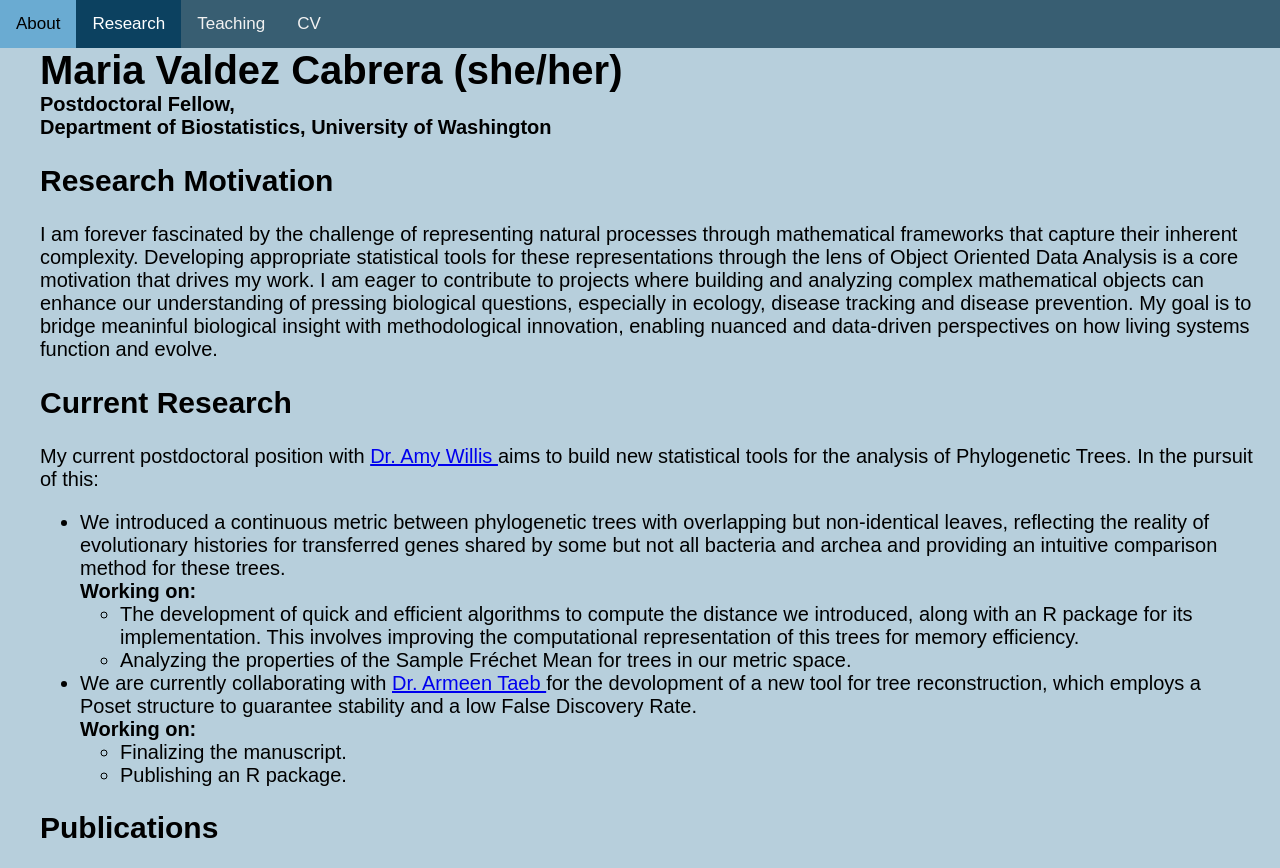
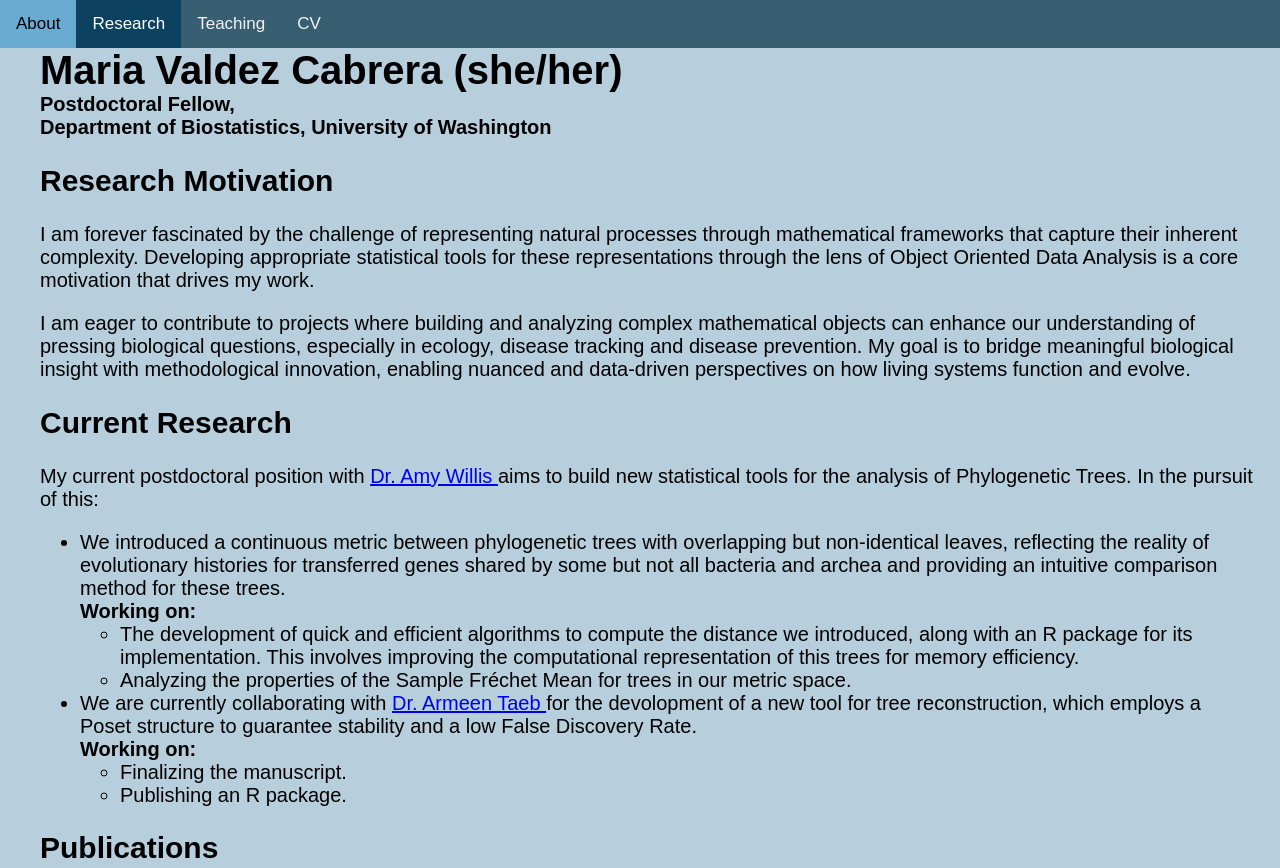
Before and after one commit to MariaAVC/MariaAVC.github.io, a plain HTML site: page Research.html in a window 1280 px wide. Shown: the top 868 px of the page. Drawn offline with Linux system fonts and the light colour scheme.

Commit message:
Adding paragraphs in Research

```diff
--- a/Research.html
+++ b/Research.html
@@ -92,9 +92,9 @@ body {
     <div class="Main-column">
         <h2> Research Motivation </h2>
 
-        I am forever fascinated by the challenge of representing natural processes through mathematical frameworks that capture their inherent complexity. Developing appropriate statistical tools for these representations through the lens of Object Oriented Data Analysis is a core motivation that drives my work.
+        <p> I am forever fascinated by the challenge of representing natural processes through mathematical frameworks that capture their inherent complexity. Developing appropriate statistical tools for these representations through the lens of Object Oriented Data Analysis is a core motivation that drives my work.</p>
 
-        I am eager to contribute to projects where building and analyzing complex mathematical objects can enhance our understanding of pressing biological questions, especially in ecology, disease tracking and disease prevention. My goal is to bridge meaninful biological insight with methodological innovation, enabling nuanced and data-driven perspectives on how living systems function and evolve.
+        <p> I am eager to contribute to projects where building and analyzing complex mathematical objects can enhance our understanding of pressing biological questions, especially in ecology, disease tracking and disease prevention. My goal is to bridge meaningful biological insight with methodological innovation, enabling nuanced and data-driven perspectives on how living systems function and evolve. </p>
 
         <h2> Current Research </h2>
 
```
